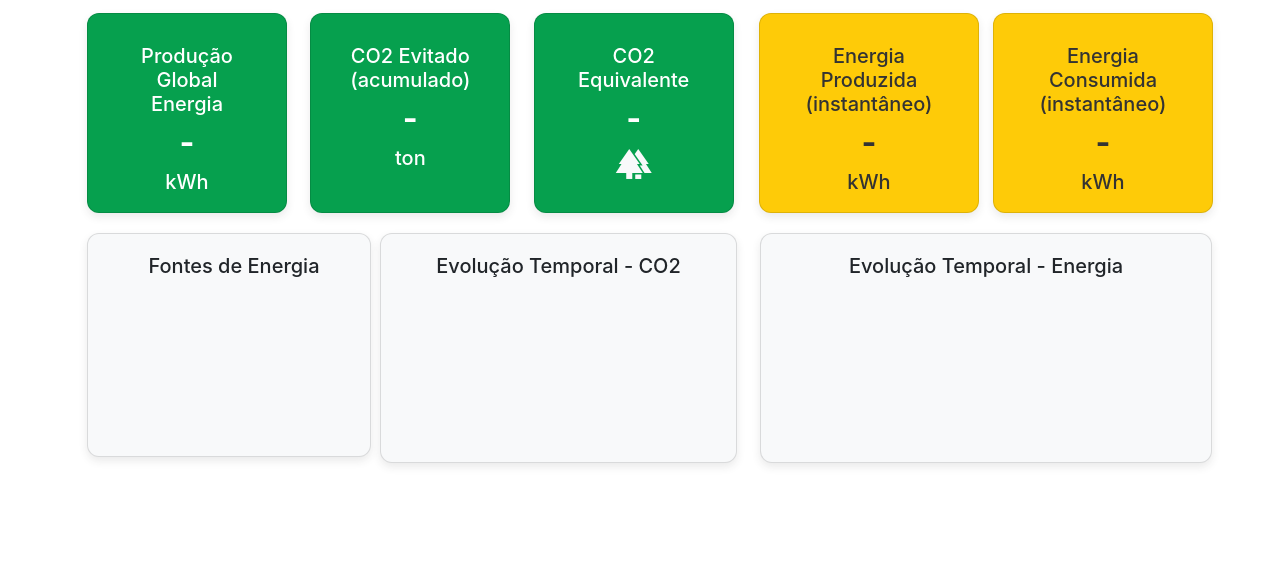
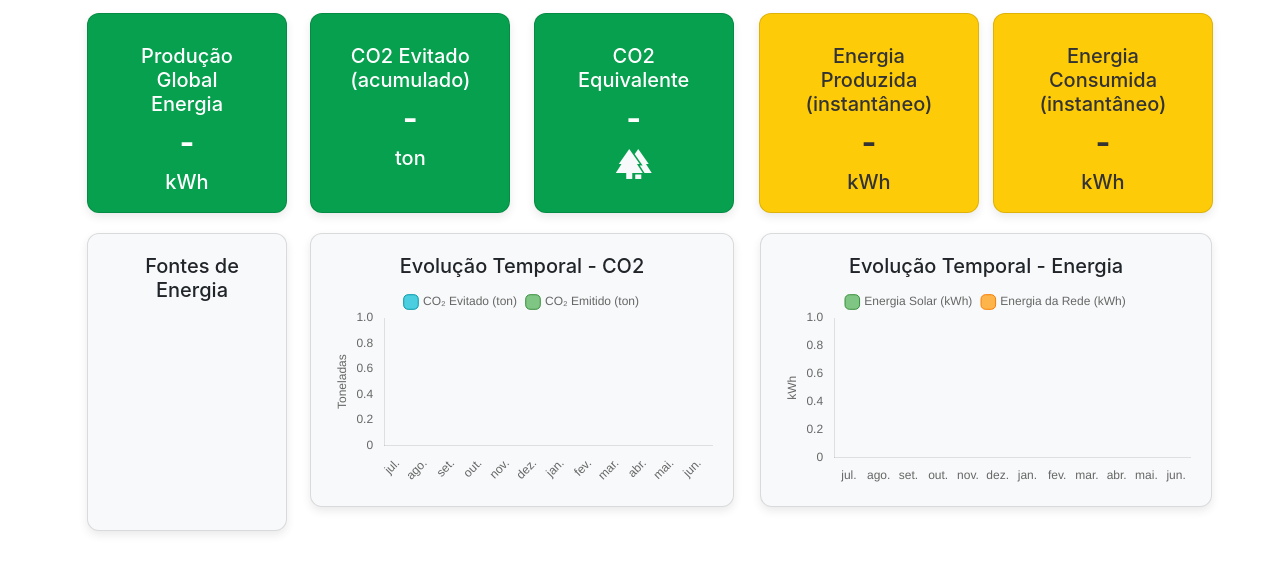
Before and after one commit to IPPortalegre/eficiencia-energetica-dashboard, a website: page public/index.html in a window 1280 px wide. Shown: the part 80-652 px from the top of the page. Drawn offline with nearby package versions, Linux system fonts and the light colour scheme; no server answers.

Commit message:
Atualização de api.js, index.html e server.js

```diff
--- a/public/api.js
+++ b/public/api.js
@@ -3,23 +3,112 @@
  */
 async function getData() {
   try {
-    const url = '/api/getdata'
+    const url = '/api/getdata';
+    const response = await fetch(url, { method: 'GET' });
 
-    const response = await fetch(`${url}`, {
-      method: 'GET'
-    });
-
-    // vê se a resposta é ok
-    // se não for dá um erro
     if (!response.ok) throw new Error('Network response was not ok');
     return await response.json();
   } catch (error) {
-        alert(error);
     console.error('Error getting data:', error);
     return null;
   }
 }
 
+/**
+ * Get historical data from API
+ */
+// In your getHistory function
+async function getHistory(key, startTs, endTs) {
+  try {
+    const url = `/api/gethistory?key=${encodeURIComponent(key)}&startTs=${startTs}&endTs=${endTs}`;
+    console.log('Fetching history:', url);
+
+    const response = await fetch(url);
+
+    if (!response.ok) {
+      const errorText = await response.text();
+      console.error('API Error Response:', errorText);
+      throw new Error(`Network response was not ok (${response.status})`);
+    }
+
+    const data = await response.json();
+    console.log(`Received data for ${key}:`, data);
+    return Array.isArray(data) ? data : [];
+  } catch (error) {
+    console.error('Error getting history:', error);
+    return [];
+  }
+}
+
+
+
+/**
+ * Process time-series data into monthly sums for the last 12 months
+ */
+function processMonthlyData(data, debugKey = '') {
+  if (!Array.isArray(data)) {
+    console.warn(`Invalid data received for ${debugKey}`);
+    return { labels: [], values: Array(12).fill(0) };
+  }
+
+  const now = new Date();
+  const monthlyData = {};
+
+  // Initialize last 12 months with proper date objects
+  for (let i = 0; i < 12; i++) {
+    const date = new Date(now.getFullYear(), now.getMonth() - i, 1);
+    const monthKey = `${date.getFullYear()}-${String(date.getMonth() + 1).padStart(2, '0')}`;
+
+
+    monthlyData[monthKey] = {
+      monthName: date.toLocaleString('pt-PT', { month: 'short' }),
+      sum: 0
+    };
+  }
+
+  // Process each data point
+  data.forEach(item => {
+    try {
+      if (!item || !item.ts || item.value === undefined) {
+        console.warn('Invalid data point:', item);
+        return;
+      }
+
+      const timestamp = typeof item.ts === 'string' ? parseInt(item.ts) : item.ts;
+      const date = new Date(timestamp);
+
+      if (isNaN(date.getTime())) {
+        console.warn('Invalid timestamp:', item.ts);
+        return;
+      }
+
+      const monthKey = `${date.getFullYear()}-${String(date.getMonth() + 1).padStart(2, '0')}`;
+      if (monthlyData[monthKey]) {
+        const value = parseFloat(String(item.value).replace(',', '.'));
+        monthlyData[monthKey].sum += isNaN(value) ? 0 : value;
+      }
+    } catch (e) {
+      console.warn('Error processing item:', item, e);
+    }
+  });
+
+  // Prepare result in chronological order
+  const result = {
+    labels: [],
+    values: []
+  };
+
+  Object.keys(monthlyData)
+    .sort((a, b) => new Date(a) - new Date(b))
+    .forEach(monthKey => {
+      result.labels.push(monthlyData[monthKey].monthName);
+      result.values.push(monthlyData[monthKey].sum);
+    });
+
+  console.log(`Processed monthly data for ${debugKey}:`, result);
+
+  return result;
+}
 /**
  * Refresh data
  */
@@ -27,8 +116,7 @@ async function refreshData() {
   try {
     const data = await getData();
     if (data) {
-      // Itera sobre as chaves do objeto data
-      // e atualiza os elementos do HTML
+      // Update current values
       for (const key in data) {
         if (data.hasOwnProperty(key)) {
           const targetElement = document.getElementById(key);
@@ -49,7 +137,7 @@ async function refreshData() {
         }
       }
 
-      // Atualizar o gráfico de fontes de energia se os dados existirem
+      // Update energy source chart
       if (data.fontesenergiarede && data.fontesenergiarsolar) {
         updateEnergySourceChart(
           parseFloat(data.fontesenergiarsolar[0].value),
@@ -62,6 +150,5 @@ async function refreshData() {
   }
 }
 
-
-
+// Initialize
 refreshData();
--- a/public/index.html
+++ b/public/index.html
@@ -12,7 +12,7 @@
   <script src="https://cdnjs.cloudflare.com/ajax/libs/moment.js/2.29.4/moment.min.js"></script>
   <script src="https://kit.fontawesome.com/2f941c78c7.js" crossorigin="anonymous"></script>
 
-  <meta http-equiv="refresh" content="600">
+
 
   <style>
     .card h1 {
@@ -47,6 +47,8 @@
     .card-body-fonten {
       padding-left: 20px;
       padding-right: 10px;
+      width:100%;
+
     }
     .chart-card {
       border-radius: 12px;
@@ -102,10 +104,7 @@
     }
 
     .cardfonte{
-      width: 284px;
-      height: 224px;
-      margin-left: -1px;
-      padding-bottom: 12px;
+     width:200px;
     }
     #tempicon{
       color: #ff3300;
@@ -138,6 +137,26 @@
     }
     .tempid{
       color:#ff3300;
+    }
+    .chart-container{
+      height:200px!important;
+
+    }
+    .chart-container-fonte {
+      height: 200px;
+
+    }
+    .chart-container2{
+      height:200px!important;
+
+
+    }
+    .card-body{
+      width:100%;
+    }
+    .cardco2{
+      width:424px;
+      margin-left:-60px;
     }
 
   </style>
@@ -218,19 +237,25 @@
     <div class="row graphrow">
       <div class="col-md-3 mb-3">
           <div class="card chart-card cardfonte">
+            <!--TODO card-body-fonten tem que ser modificdo no css (width)-->
             <div class="card-body card-body-fonten text-center">
               <h5>Fontes de Energia</h5>
-              <canvas id="ensource-chart" width="100" height="100"></canvas>
+              <div class="chart-container-fonte">
+
+              <canvas id="ensource-chart"></canvas>
+             </div>
             </div>
           </div>
       </div>
 
 
+
       <div class="col-md-4 mb-3">
-        <div class="card chart-card">
+        <div class="card chart-card cardco2">
+          <!--TODO modificar card-body no css (width)-->
           <div class="card-body">
             <h5 class="text-center">Evolução Temporal - CO2</h5>
-            <div class="chart-container">
+            <div class="chart-container2">
               <canvas id="chart-co2"></canvas>
             </div>
           </div>
@@ -293,8 +318,14 @@
               legend: {
                 display: true,
                 position: 'top',
+                align: 'center',
+                maxHeight: 40,
+                padding: 10,
                 labels: {
-                  usePointStyle: false,
+                  font: {
+                    size: 12
+                  },
+                  usePointStyle: true,
                   pointStyle: 'rectRounded'
                 }
               },
@@ -311,38 +342,33 @@
               x: {
                 min: 0,
                 max: 100,
-                title: {
-                  display: false,
-                  text: 'Energia (%)'
+                title: { display: false },
+                ticks: {
+                  callback: (val) => `${val}%`,
+                  font: { size: 10 }
                 },
-                ticks: {
-                  callback: (val) => `${val}%`
-                }
+                grid: { display: false }
               },
               y: {
-                display: false
+                display: false,
+                grid: { display: false }
               }
             }
           },
-
           plugins: [{
-
             id: 'materialIconPlugin',
             afterDatasetsDraw(chart) {
-            const { ctx, chartArea, scales: { y } } = chart;
+              const { ctx, chartArea } = chart;
               const icons = ['solar_power', 'bolt']; //material icons
-            const labels = chart.data.labels;
-
               ctx.save();
-            ctx.font = '20px "Material Icons"';
+              ctx.font = '16px "Material Icons"';
               ctx.textAlign = 'right';
               ctx.textBaseline = 'middle';
               ctx.fillStyle = '#15200258';
-
               chart.data.datasets.forEach((dataset, index) => {
                 const barHeight = 36;
-              const yOffset = chartArea.top + (barHeight + 10) * index + 30; // Ajuste manual
-              ctx.fillText(icons[index], chartArea.left + 22, yOffset);
+                const yOffset = chartArea.top + (barHeight + 10) * index + 46;
+                ctx.fillText(icons[index], chartArea.left + 16, yOffset);
               });
 
               ctx.restore();
@@ -367,32 +393,34 @@
         energySourceChart.update();
       }
 
+    // Update your chart initialization in index.html
       let co2Chart, energiaChart, energySourceChart;
 
-    // gráfico de CO2
+
+
       async function createCO2Chart() {
         const now = new Date();
         const endTs = now.getTime();
         const startDate = new Date(now.getFullYear(), now.getMonth() - 11, 1);
         const startTs = startDate.getTime();
 
-      console.log("CO2 Chart - startTs:", new Date(startTs), "endTs:", new Date(endTs));
+        try {
+          const [avoidedData, emittedData] = await Promise.all([
+            getHistory('co2evitado', startTs, endTs),
+            getHistory('co2emitido', startTs, endTs)
+          ]);
 
-      const avoidedData = await getHistoricalData('co2evitado', startTs, endTs);
-      const emittedData = await getHistoricalData('co2emitido', startTs, endTs);
-
-      console.log("CO2 Data - Avoided:", avoidedData, "Emitted:", emittedData);
-
-      if (!avoidedData || !emittedData) {
-        console.warn("No data available for CO2 chart");
-        return;
-      }
-
-      const avoided = processMonthlyData(avoidedData);
-      const emitted = processMonthlyData(emittedData);
+          const avoided = processMonthlyData(avoidedData, 'co2evitado');
+          const emitted = processMonthlyData(emittedData, 'co2emitido');
 
           const ctx = document.getElementById('chart-co2').getContext('2d');
 
+          if (co2Chart) {
+            co2Chart.data.labels = avoided.labels;
+            co2Chart.data.datasets[0].data = avoided.values;
+            co2Chart.data.datasets[1].data = emitted.values;
+            co2Chart.update();
+          } else {
             co2Chart = new Chart(ctx, {
               type: 'bar',
               data: {
@@ -401,12 +429,16 @@
                   {
                     label: 'CO₂ Evitado (ton)',
                     data: avoided.values,
-              backgroundColor: '#00bcd4'
+                    backgroundColor: 'rgba(0, 188, 212, 0.7)',
+                    borderColor: 'rgba(0, 151, 167, 1)',
+                    borderWidth: 1
                   },
                   {
                     label: 'CO₂ Emitido (ton)',
                     data: emitted.values,
-              backgroundColor: '#4caf50'
+                    backgroundColor: 'rgba(76, 175, 80, 0.7)',
+                    borderColor: 'rgba(56, 142, 60, 1)',
+                    borderWidth: 1
                   }
                 ]
               },
@@ -414,63 +446,83 @@
                 responsive: true,
                 maintainAspectRatio: false,
                 plugins: {
-            legend: { position: 'top' },
+                  legend: { position: 'top',
+                    labels: {
+                      font: {
+                        size: 12
+                      },
+                      usePointStyle: true,
+                      pointStyle: 'rectRounded'
+                    }
+                  },
                   tooltip: {
                     mode: 'index',
                     intersect: false
                   }
                 },
                 scales: {
-            x: { stacked: false },
+                  x: {
+                    stacked: false,
+                    grid: { display: false }  // <= adicionado
+                  },
                   y: {
                     beginAtZero: true,
-              title: { display: false }
+                    title: { display: true, text: 'Toneladas' },
+                    grid: { display: false }  // <= adicionado
                   }
+
                 }
               }
             });
           }
+        } catch (error) {
+          console.error('Error creating CO2 chart:', error);
+        }
+      }
 
 
-    // Initialize Energy chart with empty data
-    // gráfico energia prod e consumida
+
       async function createEnergiaChart() {
         const now = new Date();
         const endTs = now.getTime();
         const startDate = new Date(now.getFullYear(), now.getMonth() - 11, 1);
         const startTs = startDate.getTime();
 
-        console.log("Energia Chart - startTs:", new Date(startTs), "endTs:", new Date(endTs));
+        try {
+          const [producedData, consumedData] = await Promise.all([
+            getHistory('energiasolarconsumida', startTs, endTs),
+            getHistory('energiaredeconsumida', startTs, endTs)
+          ]);
 
-        const producedData = await getHistoricalData('energiasolarconsumida', startTs, endTs);
-        const consumedData = await getHistoricalData('energiaredeconsumida', startTs, endTs);
-
-        console.log("Energia Data - Produced:", producedData, "Consumed:", consumedData);
-
-        if (!producedData || !consumedData) {
-          console.warn("No data available for Energia chart");
-          return;
-        }
-
-        const produced = processMonthlyData(producedData);
-        const consumed = processMonthlyData(consumedData);
+          const produced = processMonthlyData(producedData, 'energiasolarconsumida');
+          const consumed = processMonthlyData(consumedData, 'energiaredeconsumida');
 
           const ctx = document.getElementById('chart-energia').getContext('2d');
 
+          if (energiaChart) {
+            energiaChart.data.labels = produced.labels;
+            energiaChart.data.datasets[0].data = produced.values;
+            energiaChart.data.datasets[1].data = consumed.values;
+            energiaChart.update();
+          } else {
             energiaChart = new Chart(ctx, {
               type: 'bar',
               data: {
                 labels: produced.labels,
                 datasets: [
                   {
-                label: 'Energia Produzida (kWh)',
+                    label: 'Energia Solar (kWh)',
                     data: produced.values,
-                backgroundColor: '#4caf50'
+                    backgroundColor: 'rgba(76, 175, 80, 0.7)',
+                    borderColor: 'rgba(56, 142, 60, 1)',
+                    borderWidth: 1
                   },
                   {
-                label: 'Energia Consumida (kWh)',
+                    label: 'Energia da Rede (kWh)',
                     data: consumed.values,
-                backgroundColor: '#ff9800'
+                    backgroundColor: 'rgba(255, 152, 0, 0.7)',
+                    borderColor: 'rgba(245, 124, 0, 1)',
+                    borderWidth: 1
                   }
                 ]
               },
@@ -478,7 +530,15 @@
                 responsive: true,
                 maintainAspectRatio: false,
                 plugins: {
-              legend: { position: 'top' },
+                  legend: { position: 'top',
+                    labels: {
+                      font: {
+                        size: 12
+                      },
+                      usePointStyle: true,
+                      pointStyle: 'rectRounded'
+                    }
+                   },
                   tooltip: {
                     mode: 'index',
                     intersect: false
@@ -487,27 +547,34 @@
                 scales: {
                   x: {
                     stacked: true,
-                title: { display: false }
+                    grid: { display: false }  // <= adicionado
                   },
                   y: {
                     stacked: true,
-                display: false
+                    beginAtZero: true,
+                    title: { display: true, text: 'kWh' },
+                    grid: { display: false }  // <= adicionado
                   }
                 }
               }
             });
           }
-
+        } catch (error) {
+          console.error('Error creating Energy chart:', error);
+        }
+      }
 
 // Initialize on DOM load
     document.addEventListener("DOMContentLoaded", async () => {
-      createCO2Chart();
-      createEnergiaChart();
-
       const date = moment();
       document.getElementById("currentDate").textContent = date.format('D/MM/YYYY');
+
+      await createCO2Chart();
+      await createEnergiaChart();
+
+
+
     });
-
 
     let date = moment();
 
@@ -516,6 +583,9 @@
     console.log(currentDate);
     document.getElementById("currentDate").innerHTML = currentDate;
 
+    //refresh pagina
+
+
 
 
   </script>
```
Also changed, not shown: server.js (+34 -0 lines). Lines whose indentation alone changed are shown as unchanged.
